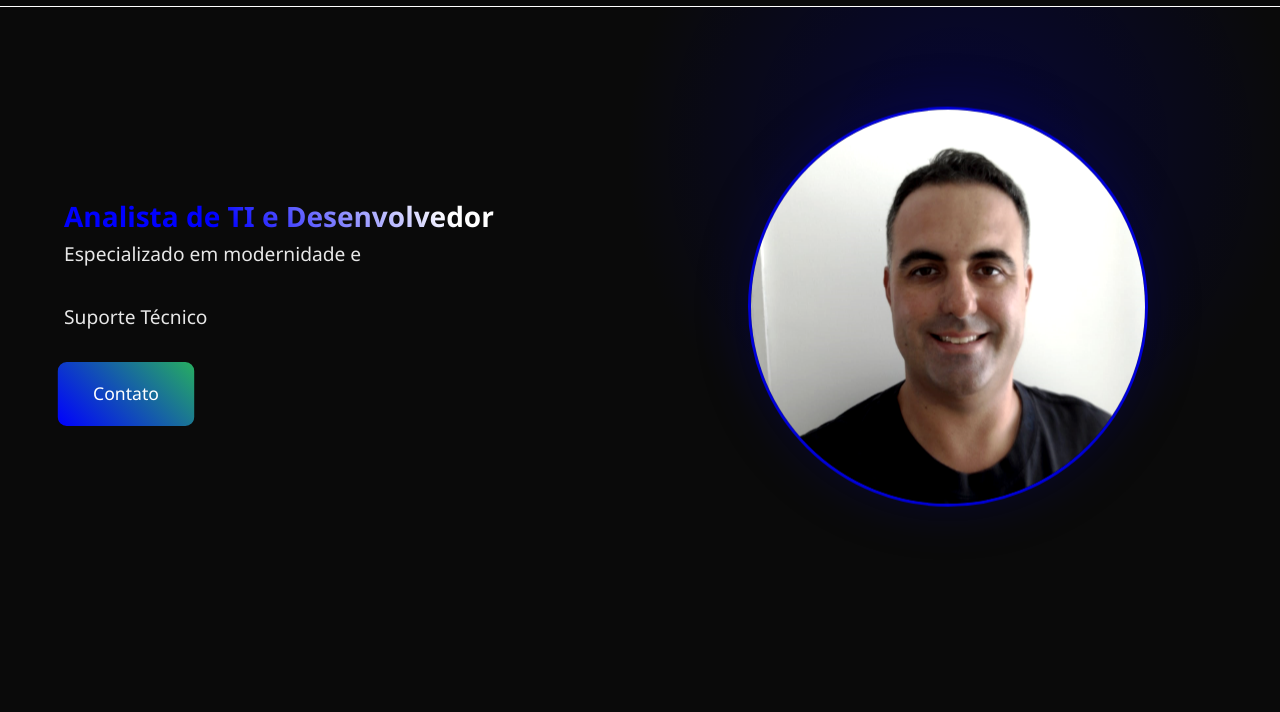
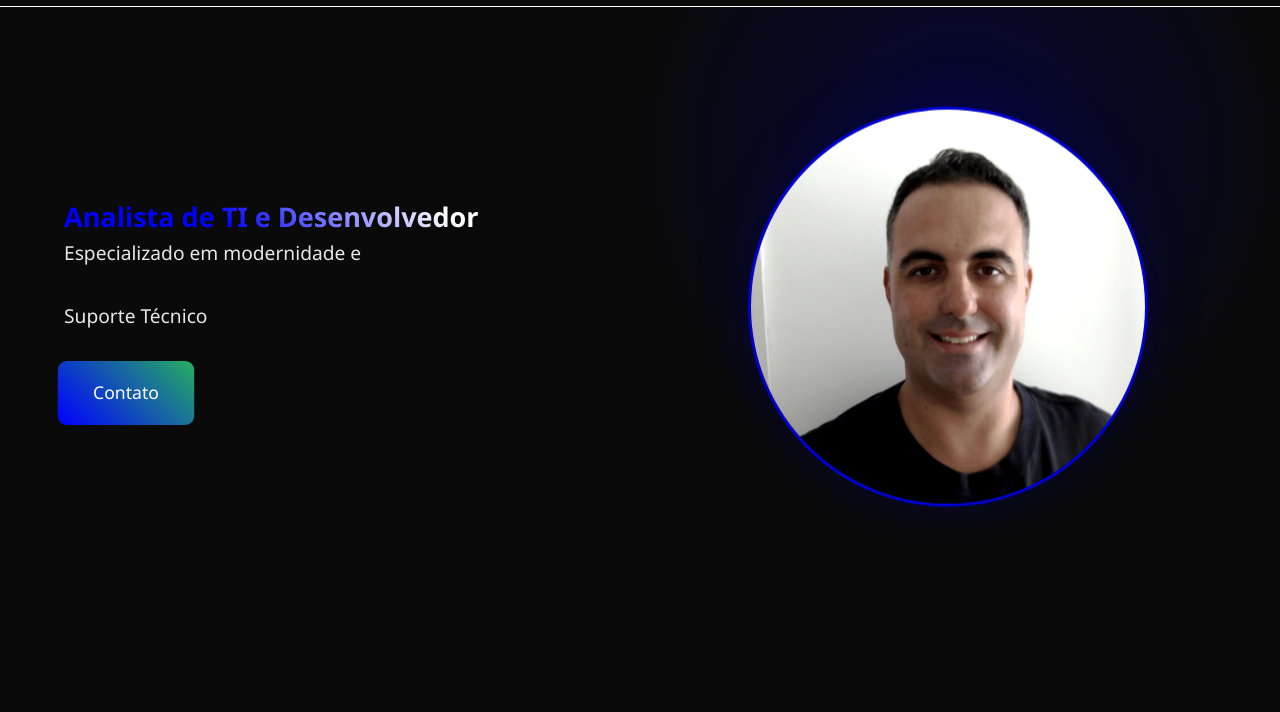
Before and after one commit to danielcq/danielcq.github.io, a plain HTML site: page index.html in a window 1280 px wide. Shown: the part 88-800 px from the top of the page. Drawn offline with Linux system fonts and the light colour scheme; a script that the page names is missing.

Commit message:
Update index.html

```diff
--- a/index.html
+++ b/index.html
@@ -339,7 +339,7 @@ footer{
 
  <section id="home" class="hero">
       <div class="hero-content">
-           <h1 style="font-size: 28px;">Analista de TI e Desenvolvedor</h1>
+           <h1 style="font-size: 27px;">Analista de TI e Desenvolvedor</h1>
            <p class="highlight">Especializado em modernidade e</p>
           <p class="highlight">Suporte Técnico</p>
            <a href="contato.html" class="cta-button">Contato</a>
```
